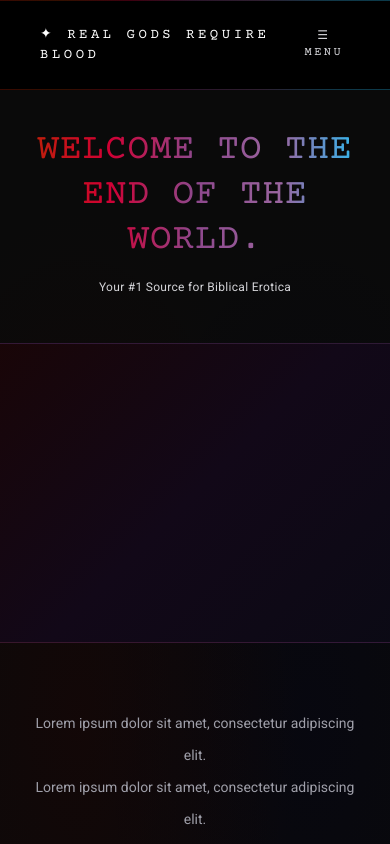
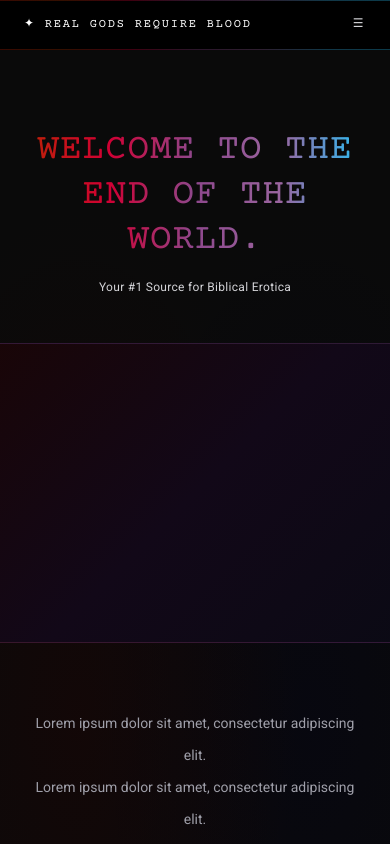
Before and after one commit to laybuh/aliveafterparadise, a Next.js app: page / in a window 390 px wide. Shown: the top 844 px of the page. Built offline with nearby package versions, Linux system fonts and the light colour scheme.

Commit message:
Fixed mobile layout.

```diff
--- a/app/components/Navbar.tsx
+++ b/app/components/Navbar.tsx
@@ -24,13 +24,12 @@ export default function Navbar() {
             {/* top gradient line */}
             <div className="h-[1px] w-full opacity-30" style={{ background: gradient }} />
 
-            <div className="max-w-7xl mx-auto px-10 py-6 flex items-center justify-between">
+            <div className="max-w-7xl mx-auto px-6 md:px-10 py-4 md:py-6 flex items-center justify-between">
 
                 {/* site title */}
                 <Link
                     href="/"
-                    className="font-typewriter text-white text-sm tracking-[0.25em] uppercase hover:text-crimson transition-colors duration-500"
-                >
+                    className="font-typewriter text-white text-xs md:text-sm tracking-[0.15em] md:tracking-[0.25em] uppercase hover:text-crimson transition-colors duration-500">
                     ✦ Real Gods Require Blood
                 </Link>
 
@@ -49,10 +48,10 @@ export default function Navbar() {
 
                 {/* mobile menu button */}
                 <button
-                    className="md:hidden text-zinc-300 hover:text-white transition-colors font-typewriter text-xs tracking-[0.2em] uppercase"
+                    className="md:hidden text-zinc-300 hover:text-white transition-colors font-typewriter text-xs tracking-[0.2em] uppercase flex-shrink-0"
                     onClick={() => setMenuOpen(!menuOpen)}
                 >
-                    {menuOpen ? "✕ close" : "☰ menu"}
+                    {menuOpen ? "✕" : "☰"}
                 </button>
             </div>
 
@@ -61,7 +60,7 @@ export default function Navbar() {
 
             {/* mobile menu */}
             {menuOpen && (
-                <div className="md:hidden flex flex-col bg-black px-10 py-6 gap-5 border-t border-white/5">
+                <div className="md:hidden flex flex-col bg-black px-6 py-6 gap-5 border-t border-white/5">
                     {navLinks.map((link) => (
                         <Link
                             key={link.href}
```
